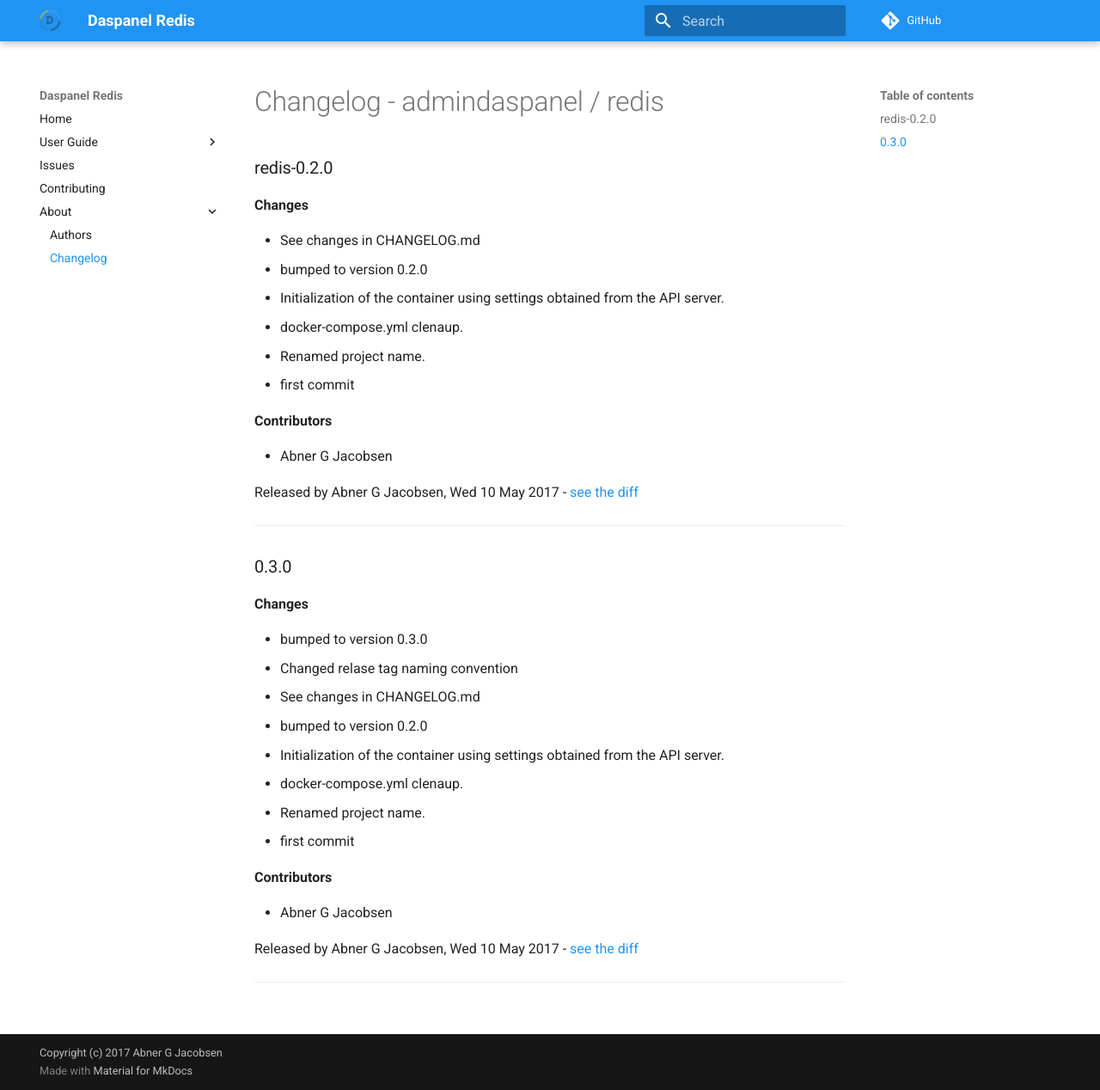
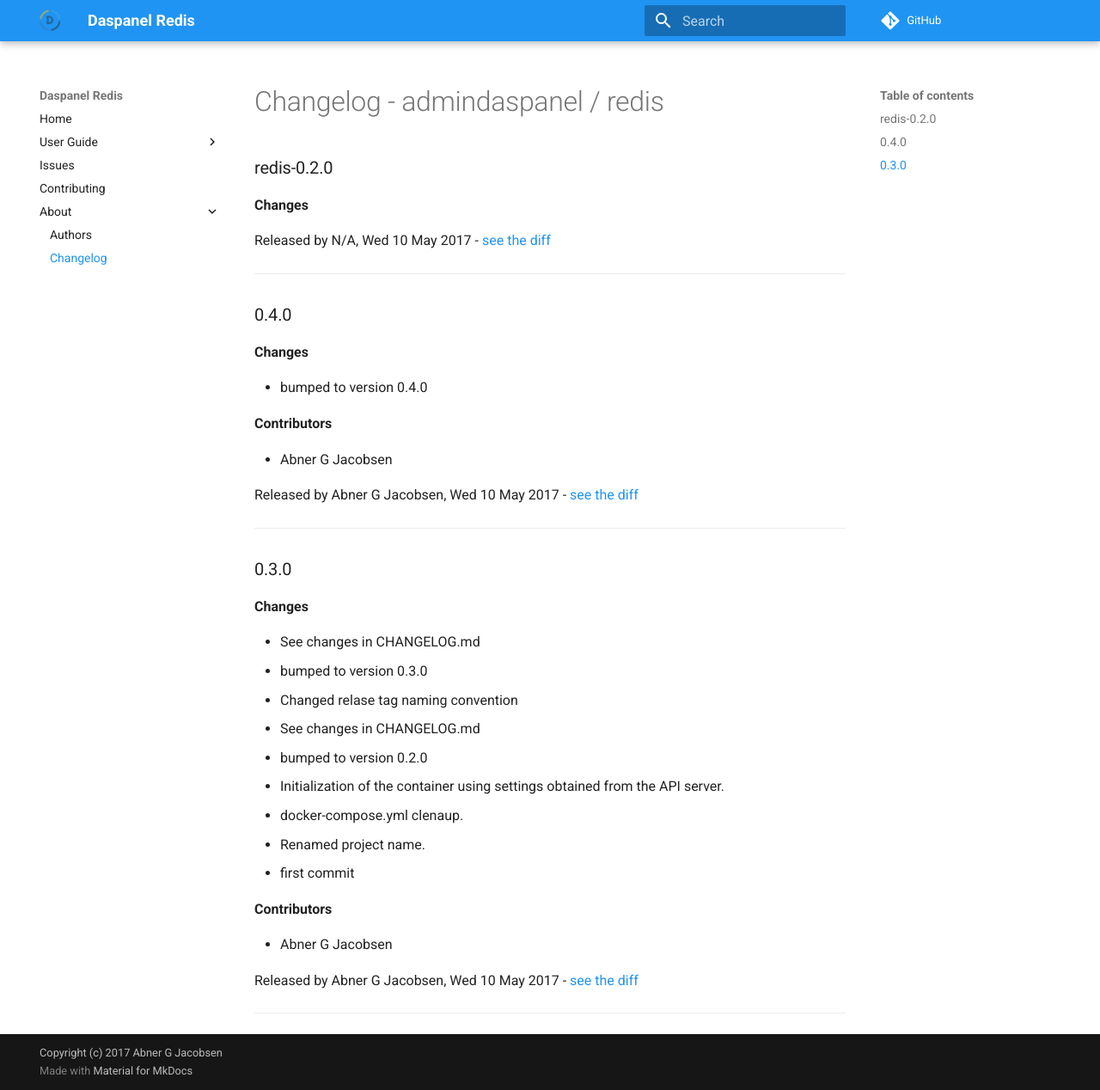
Before and after one commit to daspanel/redis, an MkDocs documentation site: the page built from docs/changelog.md, in a window 1280 px wide and 1268 px high. Shown: the whole window at 86% size. Built offline with MkDocs 1.6.1 and Material for MkDocs 9.7.7, drawn with Linux system fonts in a browser that asks for light colours; comment, search, counter and statistics services are not loaded; old or Windows-style settings are respelled for this version of MkDocs.

Commit message:
See changes in CHANGELOG.md

```diff
--- a/docs/changelog.md
+++ b/docs/changelog.md
@@ -3,24 +3,28 @@
 ### redis-0.2.0
 __Changes__
 
-- See changes in CHANGELOG.md
-- bumped to version 0.2.0
-- Initialization of the container using settings obtained from the API server.
-- docker-compose.yml clenaup.
-- Renamed project name.
-- first commit
+
+Released by N/A, Wed 10 May 2017 -
+[see the diff](https://github.com/admindaspanel/redis/compare/...#diff)
+______________
+
+### 0.4.0
+__Changes__
+
+- bumped to version 0.4.0
 
 __Contributors__
 
 - Abner G Jacobsen
 
 Released by Abner G Jacobsen, Wed 10 May 2017 -
-[see the diff](https://github.com/admindaspanel/redis/compare/...#diff)
+[see the diff](https://github.com/admindaspanel/redis/compare/0.3.0...0.4.0#diff)
 ______________
 
 ### 0.3.0
 __Changes__
 
+- See changes in CHANGELOG.md
 - bumped to version 0.3.0
 - Changed relase tag naming convention
 - See changes in CHANGELOG.md
```
Also changed, not shown: CHANGELOG.md (+11 -7 lines).
